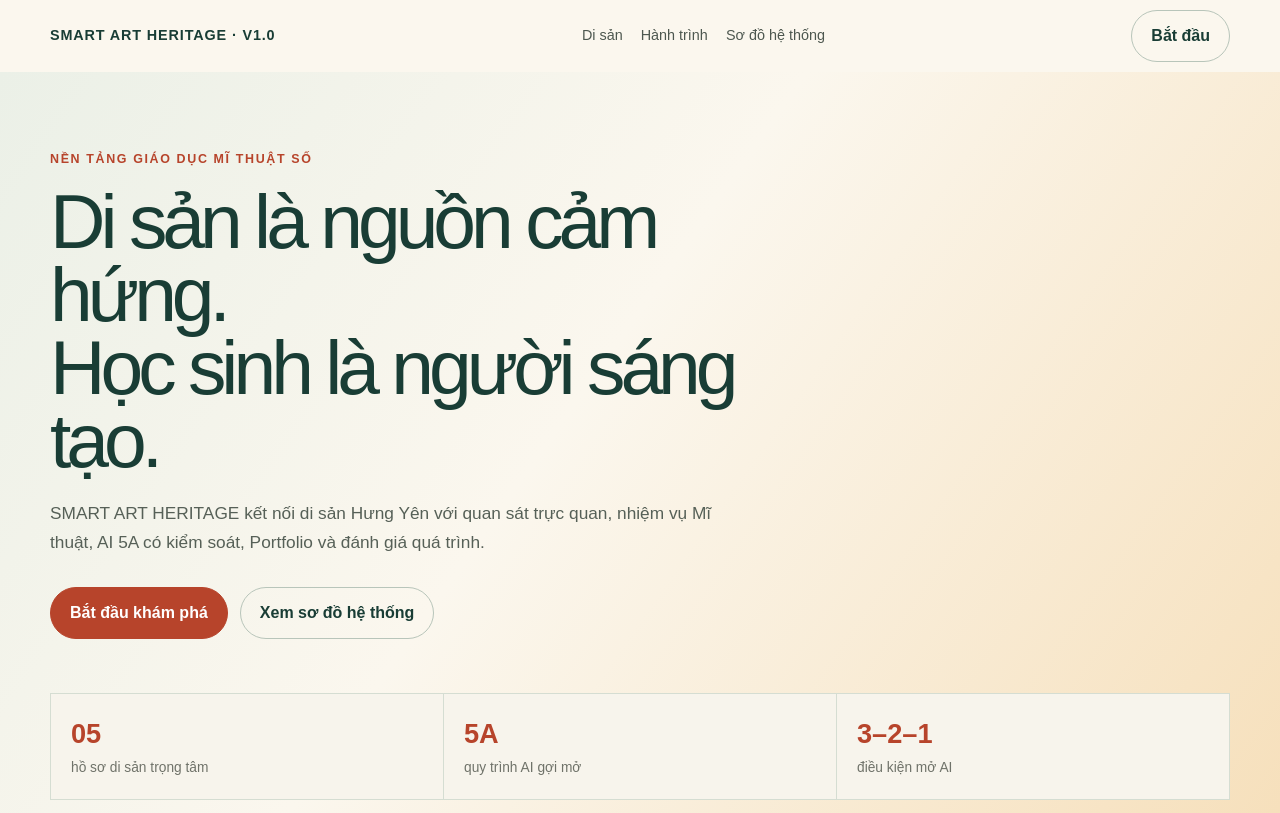
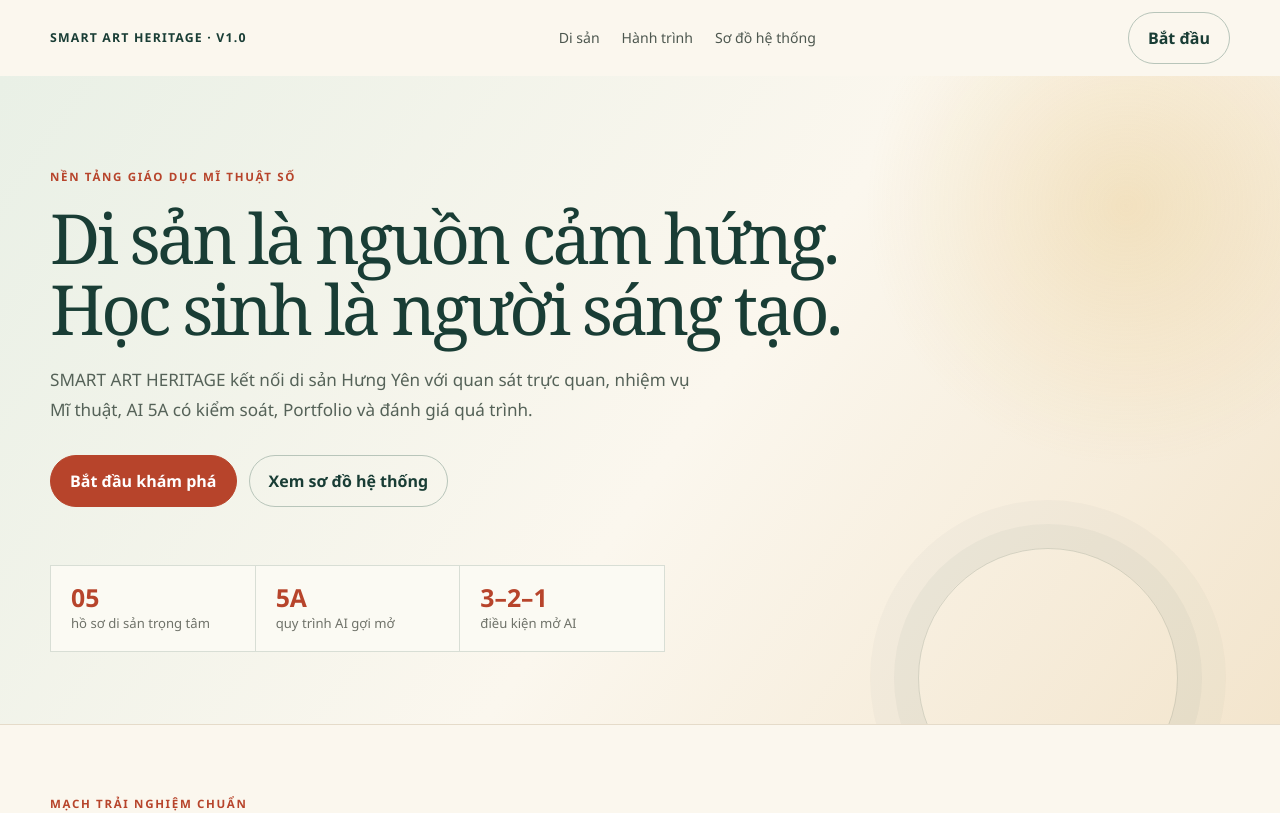
Before and after one commit to tungnd161/smart-art-heritage, a Next.js app: page / in a window 1280 px wide. Shown: the top 813 px of the page. Built offline with nearby package versions, Linux system fonts and the light colour scheme.

Commit message:
Refine homepage typography and layout hierarchy

```diff
--- a/app/globals.css
+++ b/app/globals.css
@@ -3,26 +3,28 @@
 :root { --ink:#20231d; --paper:#fbf7ee; --forest:#193d35; --terracotta:#b7442b; --gold:#d49b3d; --muted:#6f7269; }
 * { box-sizing: border-box; }
 html { scroll-behavior: smooth; }
-body { margin:0; color:var(--ink); background:var(--paper); font-family: Arial, Helvetica, sans-serif; }
+body { margin:0; color:var(--ink); background:var(--paper); font-family: Aptos, "Segoe UI", Arial, Helvetica, sans-serif; -webkit-font-smoothing:antialiased; text-rendering:optimizeLegibility; }
 a { color:inherit; text-decoration:none; }
 .shell { width:min(1180px, calc(100% - 40px)); margin:auto; }
-.nav { display:flex; align-items:center; justify-content:space-between; gap:20px; min-height:72px; }
-.brand { font-weight:800; letter-spacing:.06em; font-size:.9rem; color:var(--forest); }
-.navlinks { display:flex; gap:18px; color:#4d574f; font-size:.9rem; }
+.nav { display:flex; align-items:center; justify-content:space-between; gap:26px; min-height:76px; }
+.brand { font-weight:800; letter-spacing:.095em; font-size:.77rem; color:var(--forest); white-space:nowrap; }
+.navlinks { display:flex; gap:22px; color:#4d574f; font-size:.88rem; }.navlinks a{transition:color .2s}.navlinks a:hover{color:var(--terracotta);}
 .button { display:inline-flex; align-items:center; justify-content:center; border-radius:999px; padding:13px 19px; background:var(--terracotta); color:white; font-weight:700; border:1px solid var(--terracotta); transition:.2s; }
 .button:hover { transform:translateY(-1px); background:#96331f; }
 .button.ghost { background:transparent; color:var(--forest); border-color:#b8c5ba; }
-.hero { padding:78px 0 64px; background:linear-gradient(125deg,#ebf0e7 0%,#fbf7ee 44%,#f6dfba 100%); border-bottom:1px solid #ebe1ce; }
-.kicker { color:var(--terracotta); font-weight:800; font-size:.78rem; letter-spacing:.13em; text-transform:uppercase; }
-h1 { font-size:clamp(2.45rem,6vw,5.25rem); letter-spacing:-.065em; line-height:.95; margin:16px 0 22px; max-width:760px; color:var(--forest); }
-h2 { font-size:clamp(1.7rem,3vw,2.6rem); letter-spacing:-.045em; color:var(--forest); margin:0 0 14px; }
-.lead { max-width:690px; font-size:1.08rem; line-height:1.7; color:#566057; }
-.hero-actions { display:flex; flex-wrap:wrap; gap:12px; margin-top:30px; }
-.metrics { display:grid; grid-template-columns:repeat(3,1fr); gap:1px; background:#d5ddd2; margin-top:54px; border:1px solid #d5ddd2; }
-.metric { background:#f7f4ec; padding:20px; }.metric strong{ display:block; color:var(--terracotta); font-size:1.7rem; }.metric span{ color:var(--muted); font-size:.86rem; }
+.hero { padding:92px 0 72px; position:relative; overflow:hidden; background:radial-gradient(circle at 88% 20%,rgba(222,174,76,.23),transparent 21%),linear-gradient(125deg,#e9f0e6 0%,#fbf7ee 54%,#f3e5cd 100%); border-bottom:1px solid #e5dbc9; }.hero:after{content:"";position:absolute;right:8%;bottom:-84px;width:260px;height:260px;border:1px solid rgba(25,61,53,.16);border-radius:50%;box-shadow:0 0 0 24px rgba(25,61,53,.035),0 0 0 48px rgba(25,61,53,.025);pointer-events:none;}
+.kicker { color:var(--terracotta); font-weight:800; font-size:.72rem; letter-spacing:.145em; text-transform:uppercase; }
+h1, h2, h3 { font-family: Georgia, "Times New Roman", serif; }
+h1 { font-size:clamp(2.65rem,5.4vw,4.95rem); font-weight:400; letter-spacing:-.052em; line-height:1.02; margin:17px 0 22px; max-width:820px; color:var(--forest); position:relative; z-index:1; }
+h2 { font-size:clamp(1.85rem,3vw,2.65rem); font-weight:400; letter-spacing:-.04em; line-height:1.08; color:var(--forest); margin:0 0 14px; }
+.lead { max-width:650px; font-size:1.07rem; line-height:1.72; color:#556258; position:relative; z-index:1; }
+.hero-actions { display:flex; flex-wrap:wrap; gap:12px; margin-top:31px; position:relative; z-index:1; }
+.metrics { display:grid; grid-template-columns:repeat(3,1fr); gap:1px; background:#d8ded5; margin-top:58px; border:1px solid #d8ded5; max-width:615px; position:relative; z-index:1; }
+.metric { background:rgba(255,253,247,.9); padding:18px 20px; }.metric strong{ display:block; color:var(--terracotta); font-size:1.55rem; line-height:1.1; }.metric span{ color:var(--muted); font-size:.82rem; line-height:1.35; display:block; margin-top:4px; }
 section { padding:70px 0; }.section-head { display:flex; align-items:end; justify-content:space-between; gap:30px; margin-bottom:28px; }.section-head p{max-width:540px;color:var(--muted);line-height:1.6;margin:0;}
-.grid { display:grid; grid-template-columns:repeat(3,1fr); gap:18px; }.card { background:white; border:1px solid #e4dfd4; border-radius:18px; padding:23px; box-shadow:0 10px 28px rgba(33,48,35,.05); }.heritage-code { color:#b08a50; font-size:.75rem; letter-spacing:.13em; font-weight:800; }.card h3 { color:var(--forest); font-size:1.3rem; margin:10px 0; }.card p { color:var(--muted); line-height:1.55; font-size:.94rem; }.pill { display:inline-block; margin-top:15px; font-size:.75rem; color:var(--forest); background:#edf3e9; padding:6px 9px; border-radius:99px; }.link { margin-top:17px; color:var(--terracotta); font-weight:700; font-size:.92rem; display:inline-block; }
+.grid { display:grid; grid-template-columns:repeat(3,1fr); gap:18px; }.card { background:rgba(255,255,255,.84); border:1px solid #e2ded4; border-radius:14px; padding:24px; box-shadow:0 10px 28px rgba(33,48,35,.045); transition:transform .2s,box-shadow .2s,border-color .2s; }.card:hover{transform:translateY(-3px);border-color:#d3bf94;box-shadow:0 16px 34px rgba(33,48,35,.08)}.heritage-code { color:#a67a3e; font-size:.68rem; letter-spacing:.14em; font-weight:800; }.card h3 { color:var(--forest); font-size:1.45rem; font-weight:400; margin:12px 0 10px; line-height:1.1; }.card p { color:var(--muted); line-height:1.6; font-size:.92rem; }.pill { display:inline-block; margin-top:15px; font-size:.75rem; color:var(--forest); background:#edf3e9; padding:6px 9px; border-radius:99px; }.link { margin-top:17px; color:var(--terracotta); font-weight:700; font-size:.92rem; display:inline-block; }
 .flow { display:grid; grid-template-columns:repeat(5,1fr); gap:12px; }.flow-item { padding:20px; border-top:3px solid var(--gold); background:#fffdf8; }.flow-item b { color:var(--terracotta); font-size:.8rem; }.flow-item h3 { font-size:1rem; color:var(--forest); margin:10px 0 7px; }.flow-item p{margin:0;color:var(--muted);font-size:.85rem;line-height:1.45;}
 .notice { background:var(--forest); color:#edf4ea; padding:26px; border-radius:16px; }.notice strong{color:#f1bd5b;}.footer { background:#17382f; color:#e2ebe3; padding:28px 0; font-size:.86rem; }
 .page-head { background:#eaf0e7; padding:50px 0; border-bottom:1px solid #d6e0d2; }.breadcrumbs { font-size:.85rem; color:#63756a; margin-bottom:16px; }.content { padding:42px 0 72px; }.two-col { display:grid; grid-template-columns:1.3fr .7fr; gap:26px; }.panel { padding:25px; border:1px solid #e1dbce; background:white; border-radius:18px; }.panel h2{font-size:1.55rem;}.checklist { list-style:none;padding:0;margin:0; }.checklist li { padding:14px 0; border-bottom:1px solid #ece8df; color:#515a52; }.checklist li:last-child{border:0}.hotspot { border-left:3px solid var(--gold); padding:12px 14px; background:#fffaf0; margin:12px 0; }.hotspot b{color:var(--forest);display:block;margin-bottom:4px;}.form-field { display:grid; gap:7px; margin:15px 0; }.form-field label{font-weight:700;color:var(--forest);font-size:.9rem}.form-field textarea,.form-field input { border:1px solid #cfd5cb;border-radius:10px;padding:11px;font:inherit;min-height:78px;resize:vertical; }.small { color:var(--muted); font-size:.85rem; line-height:1.55; }
-@media(max-width:800px){.navlinks{display:none}.grid{grid-template-columns:1fr}.flow{grid-template-columns:1fr}.metrics{grid-template-columns:1fr}.two-col{grid-template-columns:1fr}.hero{padding-top:54px}.section-head{display:block}.section-head p{margin-top:12px}.shell{width:min(100% - 28px,1180px)}}
+@media(max-width:800px){.navlinks{display:none}.grid{grid-template-columns:1fr}.flow{grid-template-columns:1fr}.metrics{grid-template-columns:1fr;max-width:none}.two-col{grid-template-columns:1fr}.hero{padding:58px 0 54px}.hero:after{right:-90px;bottom:-110px}.section-head{display:block}.section-head p{margin-top:12px}.shell{width:min(100% - 28px,1180px)}}
+@media(max-width:430px){.nav{min-height:68px;gap:10px}.brand{font-size:.68rem;letter-spacing:.075em}.nav .button{padding:10px 12px;font-size:.78rem}h1{font-size:2.58rem;letter-spacing:-.045em}.lead{font-size:1rem}.hero-actions .button{width:100%}}
```
